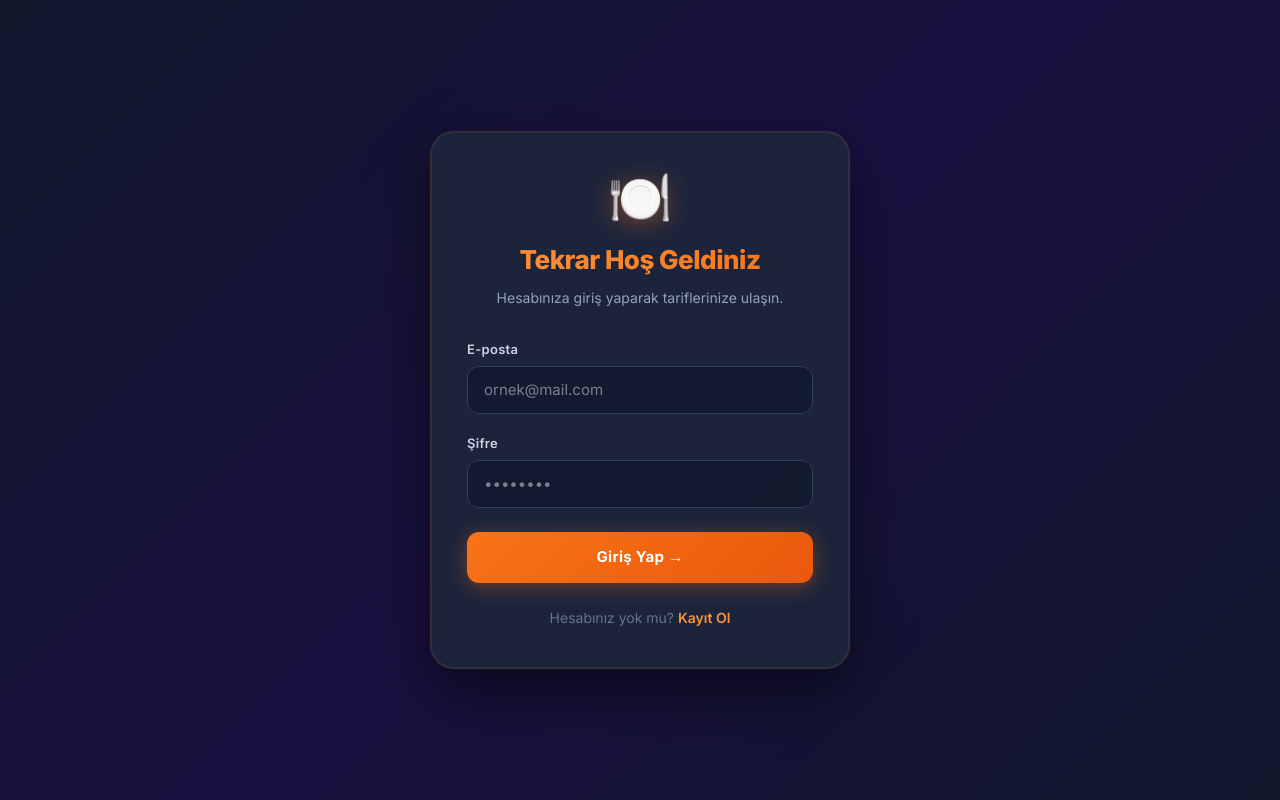
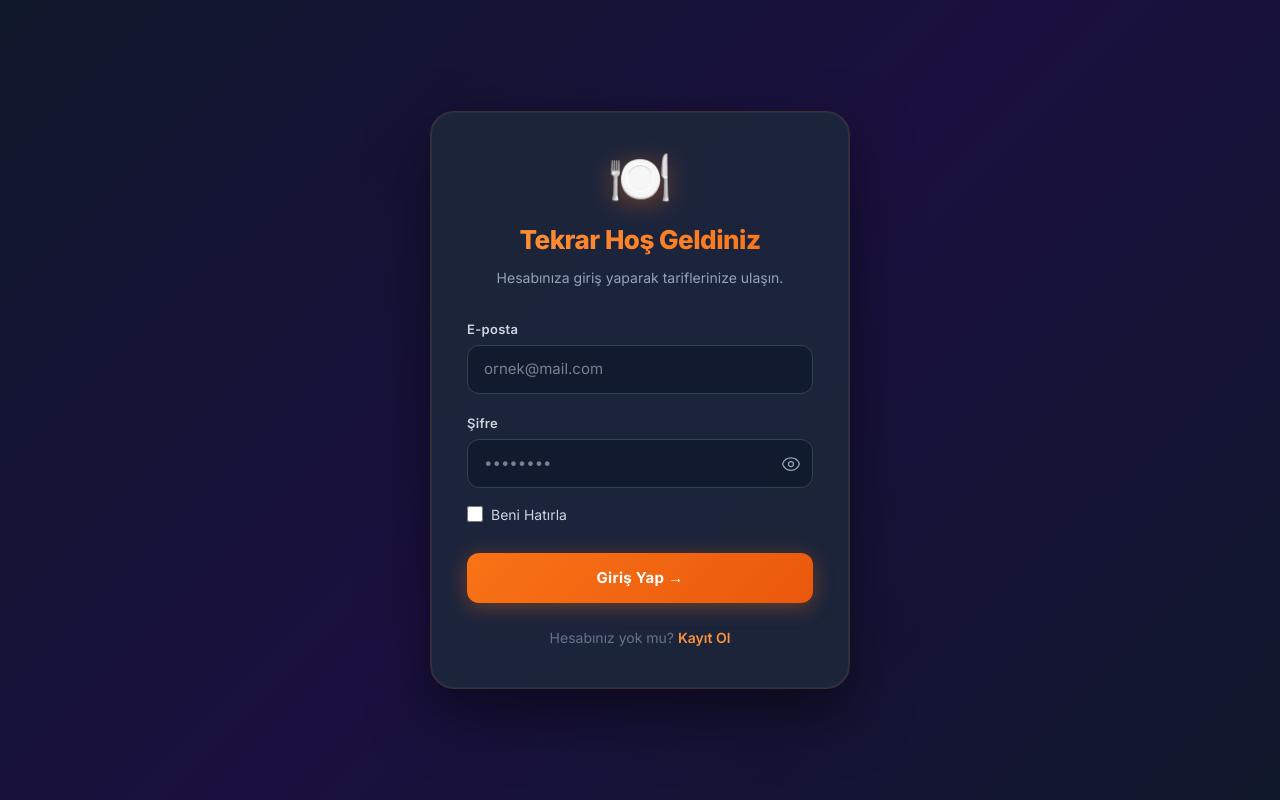
Before and after one commit to mehmet-furkan/YMT-Akilli-Yemek-Tarifi-Web-Uygulamasi, a React (Vite) app in the folder client/: page /login in a window 1280 px wide. Built offline with nearby package versions, Linux system fonts and the light colour scheme.

Commit message:
feat(auth): add Remember Me (30d token) and show/hide password toggle

```diff
--- a/client/src/pages/LoginPage.tsx
+++ b/client/src/pages/LoginPage.tsx
@@ -15,6 +15,7 @@ const loginSchema = z.object({
     .min(1, "E-posta adresi zorunludur.")
     .email("Geçerli bir e-posta adresi giriniz."),
   password: z.string().min(6, "Şifre en az 6 karakter olmalıdır."),
+  rememberMe: z.boolean().optional(),
 });
 
 type LoginFormData = z.infer<typeof loginSchema>;
@@ -171,6 +172,7 @@ export default function LoginPage() {
   const [serverError, setServerError] = useState<string | null>(null);
   const [focusedField, setFocusedField] = useState<string | null>(null);
   const [btnHover, setBtnHover] = useState(false);
+  const [showPassword, setShowPassword] = useState(false);
 
   const {
     register,
@@ -247,12 +249,13 @@ export default function LoginPage() {
           {/* Şifre */}
           <div style={S.group}>
             <label htmlFor="login-password" style={S.label}>Şifre</label>
+            <div style={{ position: "relative" }}>
               <input
                 id="login-password"
-              type="password"
+                type={showPassword ? "text" : "password"}
                 autoComplete="current-password"
                 placeholder="••••••••"
-              style={inputStyle("password", !!errors.password)}
+                style={{ ...inputStyle("password", !!errors.password), paddingRight: "40px" }}
                 onFocus={() => setFocusedField("password")}
                 {...register("password")}
                 onBlur={(e) => {
@@ -260,7 +263,49 @@ export default function LoginPage() {
                   setFocusedField(null);
                 }}
               />
+              <button
+                type="button"
+                onClick={() => setShowPassword(!showPassword)}
+                style={{
+                  position: "absolute",
+                  right: "12px",
+                  top: "50%",
+                  transform: "translateY(-50%)",
+                  background: "none",
+                  border: "none",
+                  cursor: "pointer",
+                  color: "#94a3b8",
+                  padding: 0,
+                  display: "flex",
+                  alignItems: "center"
+                }}
+              >
+                {showPassword ? (
+                  <svg xmlns="http://www.w3.org/2000/svg" fill="none" viewBox="0 0 24 24" strokeWidth={1.5} stroke="currentColor" style={{ width: "20px", height: "20px" }}>
+                    <path strokeLinecap="round" strokeLinejoin="round" d="M3.98 8.223A10.477 10.477 0 0 0 1.934 12C3.226 16.338 7.244 19.5 12 19.5c.993 0 1.953-.138 2.863-.395M6.228 6.228A10.451 10.451 0 0 1 12 4.5c4.756 0 8.773 3.162 10.065 7.498a10.522 10.522 0 0 1-4.293 5.774M6.228 6.228 3 3m3.228 3.228 3.65 3.65m7.894 7.894L21 21m-3.228-3.228-3.65-3.65m0 0a3 3 0 1 0-4.243-4.243m4.242 4.242L9.88 9.88" />
+                  </svg>
+                ) : (
+                  <svg xmlns="http://www.w3.org/2000/svg" fill="none" viewBox="0 0 24 24" strokeWidth={1.5} stroke="currentColor" style={{ width: "20px", height: "20px" }}>
+                    <path strokeLinecap="round" strokeLinejoin="round" d="M2.036 12.322a1.012 1.012 0 0 1 0-.639C3.423 7.51 7.36 4.5 12 4.5c4.638 0 8.573 3.007 9.963 7.178.07.207.07.431 0 .639C20.577 16.49 16.64 19.5 12 19.5c-4.638 0-8.573-3.007-9.963-7.178Z" />
+                    <path strokeLinecap="round" strokeLinejoin="round" d="M15 12a3 3 0 1 1-6 0 3 3 0 0 1 6 0Z" />
+                  </svg>
+                )}
+              </button>
+            </div>
             {errors.password && <p style={S.errorText}>⚠ {errors.password.message}</p>}
+          </div>
+
+          {/* Beni Hatırla */}
+          <div style={{ display: "flex", alignItems: "center", gap: "8px", marginTop: "-4px", marginBottom: "4px" }}>
+            <input
+              id="login-remember"
+              type="checkbox"
+              {...register("rememberMe")}
+              style={{ accentColor: "#f97316", width: "16px", height: "16px", cursor: "pointer" }}
+            />
+            <label htmlFor="login-remember" style={{ fontSize: "14px", color: "#cbd5e1", cursor: "pointer", userSelect: "none" }}>
+              Beni Hatırla
+            </label>
           </div>
 
           {/* Buton */}
--- a/client/src/pages/RegisterPage.tsx
+++ b/client/src/pages/RegisterPage.tsx
@@ -47,6 +47,8 @@ export default function RegisterPage() {
   const [serverError, setServerError] = useState<string | null>(null);
   const [focused, setFocused] = useState<string | null>(null);
   const [btnHover, setBtnHover] = useState(false);
+  const [showPassword, setShowPassword] = useState(false);
+  const [showConfirmPassword, setShowConfirmPassword] = useState(false);
 
   const { register, handleSubmit, formState: { errors, isSubmitting } } =
     useForm<RegisterFormData>({ resolver: zodResolver(registerSchema) });
@@ -110,7 +112,32 @@ export default function RegisterPage() {
           {/* Şifre */}
           <div style={{ display: "flex", flexDirection: "column", gap: "6px" }}>
             <label htmlFor="register-password" style={{ fontSize: "13px", fontWeight: 600, color: "#cbd5e1" }}>Şifre</label>
-            <input id="register-password" type="password" autoComplete="new-password" placeholder="Min. 6 karakter, büyük harf, rakam" style={inp("password", !!errors.password)} onFocus={() => setFocused("password")} {...register("password")} onBlur={(e) => { register("password").onBlur(e); setFocused(null); }} />
+            <div style={{ position: "relative" }}>
+              <input id="register-password" type={showPassword ? "text" : "password"} autoComplete="new-password" placeholder="Min. 6 karakter, büyük harf, rakam" style={{ ...inp("password", !!errors.password), paddingRight: "40px" }} onFocus={() => setFocused("password")} {...register("password")} onBlur={(e) => { register("password").onBlur(e); setFocused(null); }} />
+              <button
+                type="button"
+                onClick={() => setShowPassword(!showPassword)}
+                style={{
+                  position: "absolute",
+                  right: "12px",
+                  top: "50%",
+                  transform: "translateY(-50%)",
+                  background: "none",
+                  border: "none",
+                  cursor: "pointer",
+                  color: "#94a3b8",
+                  padding: 0,
+                  display: "flex",
+                  alignItems: "center"
+                }}
+              >
+                {showPassword ? (
+                  <svg xmlns="http://www.w3.org/2000/svg" fill="none" viewBox="0 0 24 24" strokeWidth={1.5} stroke="currentColor" style={{ width: "20px", height: "20px" }}><path strokeLinecap="round" strokeLinejoin="round" d="M3.98 8.223A10.477 10.477 0 0 0 1.934 12C3.226 16.338 7.244 19.5 12 19.5c.993 0 1.953-.138 2.863-.395M6.228 6.228A10.451 10.451 0 0 1 12 4.5c4.756 0 8.773 3.162 10.065 7.498a10.522 10.522 0 0 1-4.293 5.774M6.228 6.228 3 3m3.228 3.228 3.65 3.65m7.894 7.894L21 21m-3.228-3.228-3.65-3.65m0 0a3 3 0 1 0-4.243-4.243m4.242 4.242L9.88 9.88" /></svg>
+                ) : (
+                  <svg xmlns="http://www.w3.org/2000/svg" fill="none" viewBox="0 0 24 24" strokeWidth={1.5} stroke="currentColor" style={{ width: "20px", height: "20px" }}><path strokeLinecap="round" strokeLinejoin="round" d="M2.036 12.322a1.012 1.012 0 0 1 0-.639C3.423 7.51 7.36 4.5 12 4.5c4.638 0 8.573 3.007 9.963 7.178.07.207.07.431 0 .639C20.577 16.49 16.64 19.5 12 19.5c-4.638 0-8.573-3.007-9.963-7.178Z" /><path strokeLinecap="round" strokeLinejoin="round" d="M15 12a3 3 0 1 1-6 0 3 3 0 0 1 6 0Z" /></svg>
+                )}
+              </button>
+            </div>
             {errors.password
               ? <p style={{ fontSize: "12px", color: "#f87171" }}>⚠ {errors.password.message}</p>
               : <p style={{ fontSize: "11px", color: "#475569" }}>En az 6 karakter, 1 büyük harf, 1 rakam.</p>}
@@ -119,7 +146,32 @@ export default function RegisterPage() {
           {/* Şifre tekrar */}
           <div style={{ display: "flex", flexDirection: "column", gap: "6px" }}>
             <label htmlFor="register-confirm" style={{ fontSize: "13px", fontWeight: 600, color: "#cbd5e1" }}>Şifre Tekrar</label>
-            <input id="register-confirm" type="password" autoComplete="new-password" placeholder="Şifrenizi tekrar giriniz" style={inp("confirmPassword", !!errors.confirmPassword)} onFocus={() => setFocused("confirmPassword")} {...register("confirmPassword")} onBlur={(e) => { register("confirmPassword").onBlur(e); setFocused(null); }} />
+            <div style={{ position: "relative" }}>
+              <input id="register-confirm" type={showConfirmPassword ? "text" : "password"} autoComplete="new-password" placeholder="Şifrenizi tekrar giriniz" style={{ ...inp("confirmPassword", !!errors.confirmPassword), paddingRight: "40px" }} onFocus={() => setFocused("confirmPassword")} {...register("confirmPassword")} onBlur={(e) => { register("confirmPassword").onBlur(e); setFocused(null); }} />
+              <button
+                type="button"
+                onClick={() => setShowConfirmPassword(!showConfirmPassword)}
+                style={{
+                  position: "absolute",
+                  right: "12px",
+                  top: "50%",
+                  transform: "translateY(-50%)",
+                  background: "none",
+                  border: "none",
+                  cursor: "pointer",
+                  color: "#94a3b8",
+                  padding: 0,
+                  display: "flex",
+                  alignItems: "center"
+                }}
+              >
+                {showConfirmPassword ? (
+                  <svg xmlns="http://www.w3.org/2000/svg" fill="none" viewBox="0 0 24 24" strokeWidth={1.5} stroke="currentColor" style={{ width: "20px", height: "20px" }}><path strokeLinecap="round" strokeLinejoin="round" d="M3.98 8.223A10.477 10.477 0 0 0 1.934 12C3.226 16.338 7.244 19.5 12 19.5c.993 0 1.953-.138 2.863-.395M6.228 6.228A10.451 10.451 0 0 1 12 4.5c4.756 0 8.773 3.162 10.065 7.498a10.522 10.522 0 0 1-4.293 5.774M6.228 6.228 3 3m3.228 3.228 3.65 3.65m7.894 7.894L21 21m-3.228-3.228-3.65-3.65m0 0a3 3 0 1 0-4.243-4.243m4.242 4.242L9.88 9.88" /></svg>
+                ) : (
+                  <svg xmlns="http://www.w3.org/2000/svg" fill="none" viewBox="0 0 24 24" strokeWidth={1.5} stroke="currentColor" style={{ width: "20px", height: "20px" }}><path strokeLinecap="round" strokeLinejoin="round" d="M2.036 12.322a1.012 1.012 0 0 1 0-.639C3.423 7.51 7.36 4.5 12 4.5c4.638 0 8.573 3.007 9.963 7.178.07.207.07.431 0 .639C20.577 16.49 16.64 19.5 12 19.5c-4.638 0-8.573-3.007-9.963-7.178Z" /><path strokeLinecap="round" strokeLinejoin="round" d="M15 12a3 3 0 1 1-6 0 3 3 0 0 1 6 0Z" /></svg>
+                )}
+              </button>
+            </div>
             {errors.confirmPassword && <p style={{ fontSize: "12px", color: "#f87171" }}>⚠ {errors.confirmPassword.message}</p>}
           </div>
 
```
Also changed, not shown: 1 other file (tests, documents, lock files or other folders). Lines whose indentation alone changed are shown as unchanged.
